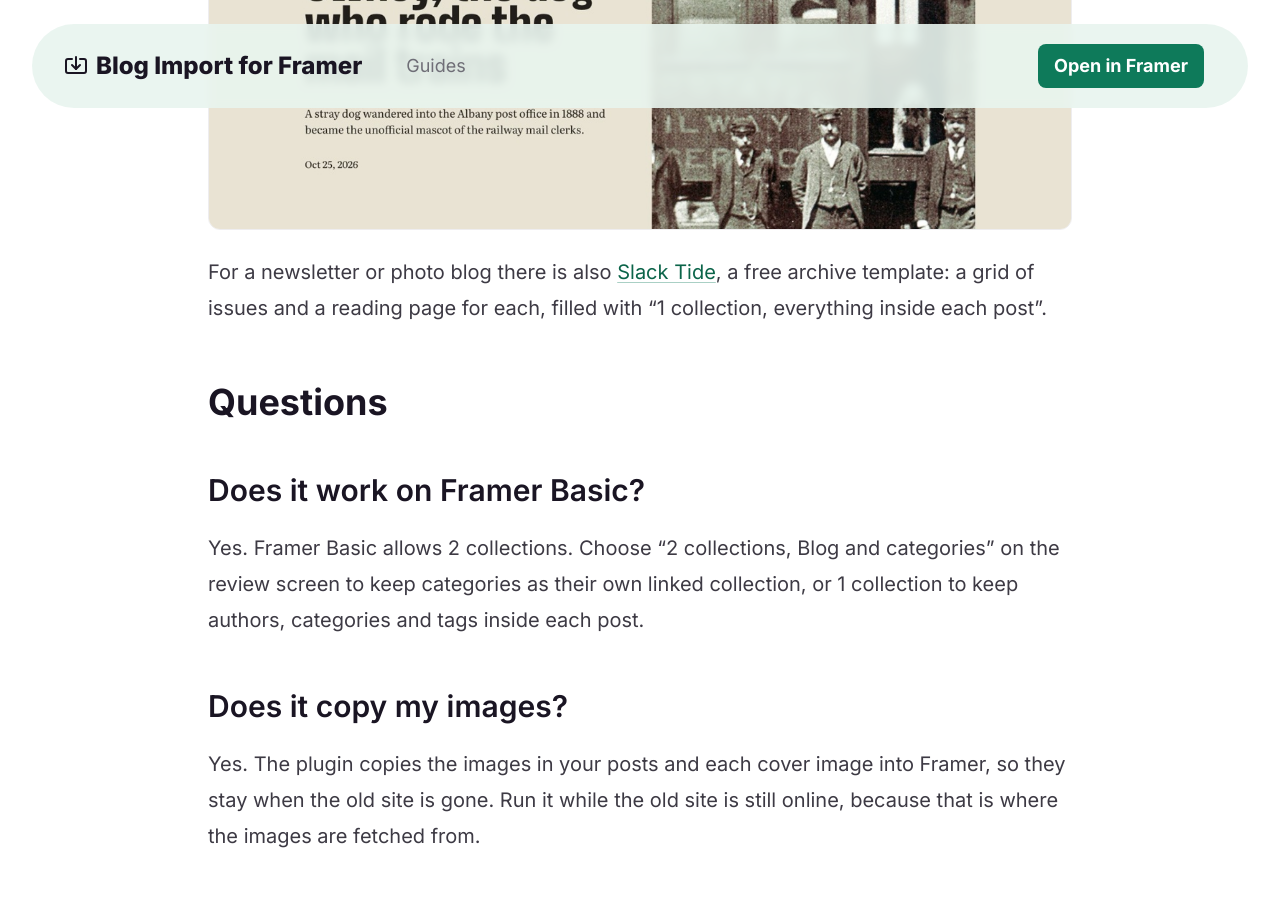
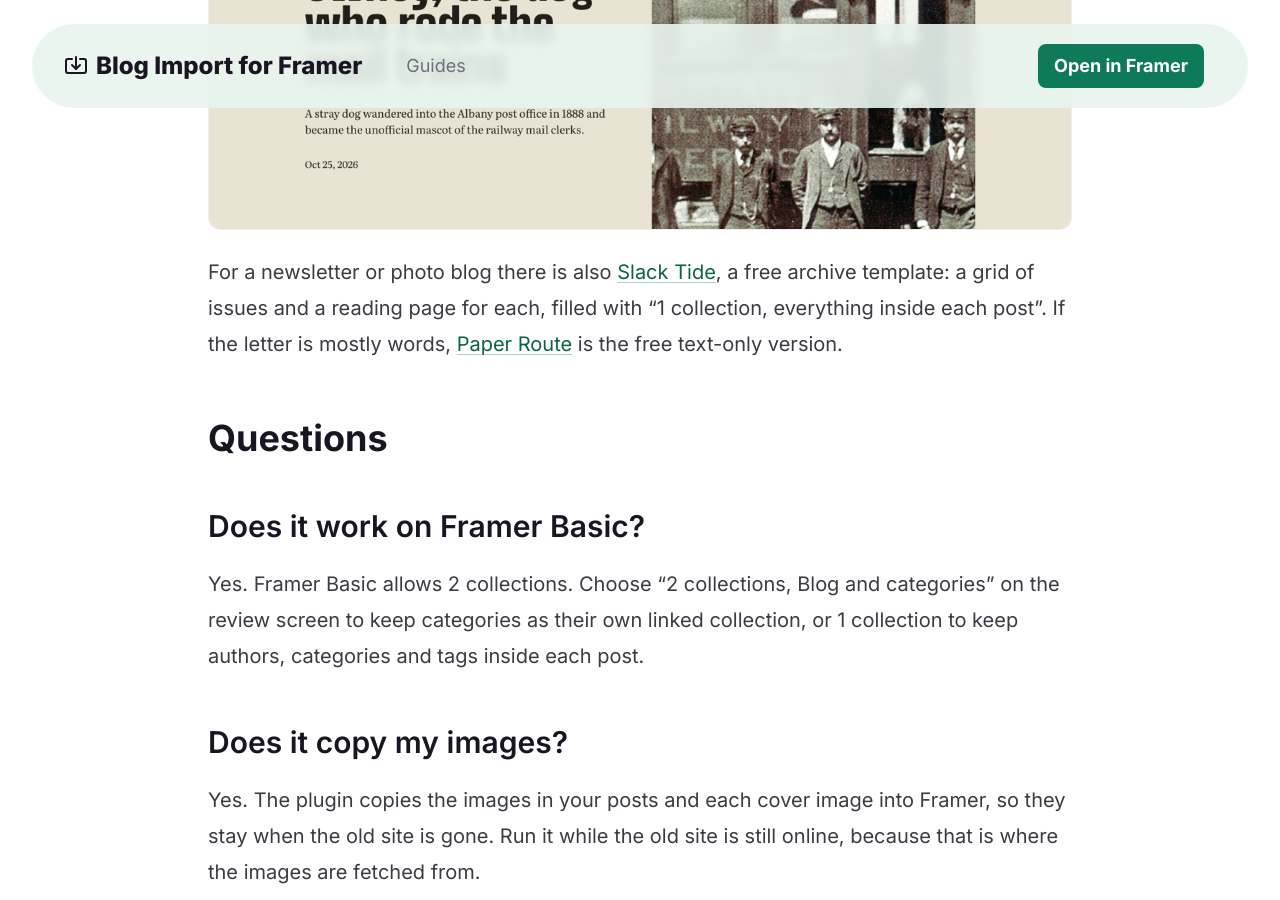
Before and after one commit to keyturnkit/keyturnkit.github.io, a Jekyll site: the page built from blog-import/index.md, in a window 1280 px wide and 900 px high, scrolled down 4379 px. Built offline with Jekyll 4.4.1, drawn with Linux system fonts in a browser that asks for light colours.

Commit message:
V563: Paper Route page live with the direct remix link; Blog Import page links it
Co-Authored-By: Claude Opus 5.5 <noreply@anthropic.com>

```diff
--- a/blog-import/index.md
+++ b/blog-import/index.md
@@ -73,7 +73,7 @@ The Framer pricing link on this page is our referral link. If you start a new Fr
 
 <img src="/blog-import/back-issue.jpg" alt="Back Issue home page in Framer, filled with imported posts" width="1200" height="900" loading="lazy" style="width:100%;height:auto;border-radius:12px;border:1px solid var(--line)">
 
-For a newsletter or photo blog there is also [Slack Tide](/slack-tide/), a free archive template: a grid of issues and a reading page for each, filled with "1 collection, everything inside each post".
+For a newsletter or photo blog there is also [Slack Tide](/slack-tide/), a free archive template: a grid of issues and a reading page for each, filled with "1 collection, everything inside each post". If the letter is mostly words, [Paper Route](/paper-route/) is the free text-only version.
 
 ## Questions
 
```
Also changed, not shown: paper-route/index.md (+1 -1 lines).
